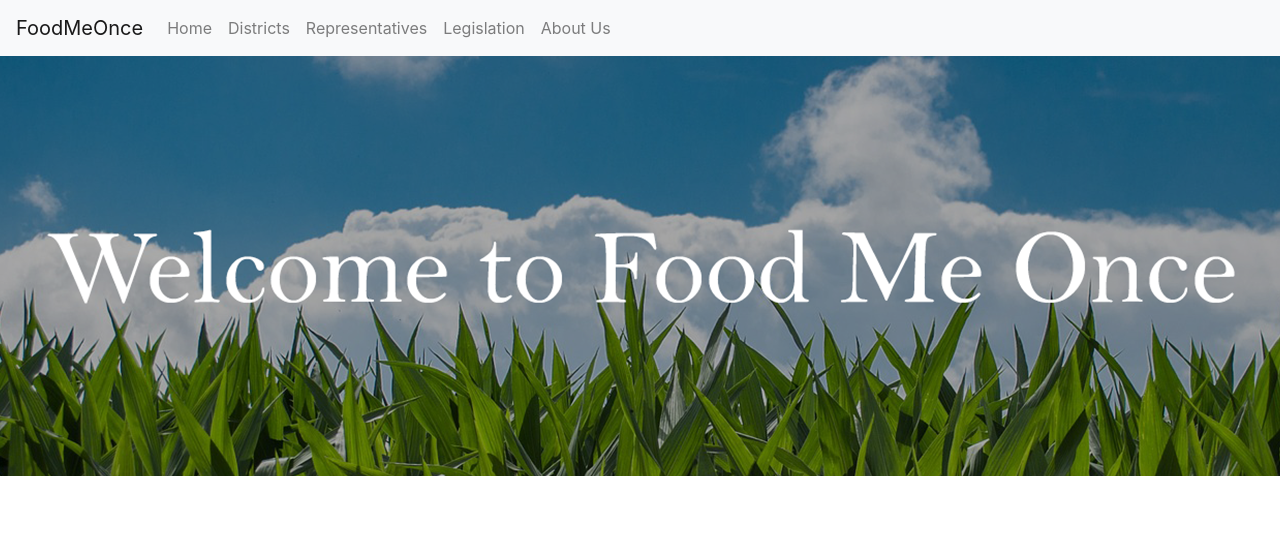
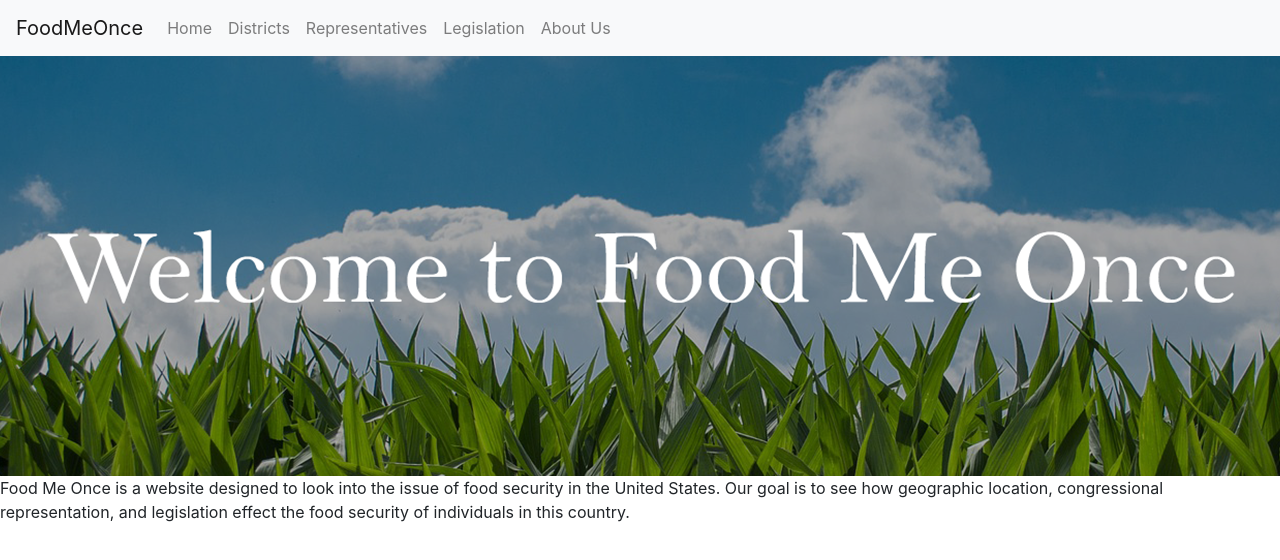
Before and after one commit to nithinp300/FoodMeOnce, a React (Create React App) app: page / in a window 1280 px wide. Shown: the top 560 px of the page. Built offline with nearby package versions, Linux system fonts and the light colour scheme.

Commit message:
Added in a home page discription. Will style it in the morning.

```diff
--- a/src/components/SplashPage/index.js
+++ b/src/components/SplashPage/index.js
@@ -11,6 +11,9 @@ function SplashPage() {
         alt="Welcome Page"
         style={{width: "100%"}}
       />
+
+      <p>Food Me Once is a website designed to look into the issue of food security in the United States. Our goal is to see how geographic location, congressional representation,
+        and legislation effect the food security of individuals in this country.</p>
     </div>
   );
 }
```
